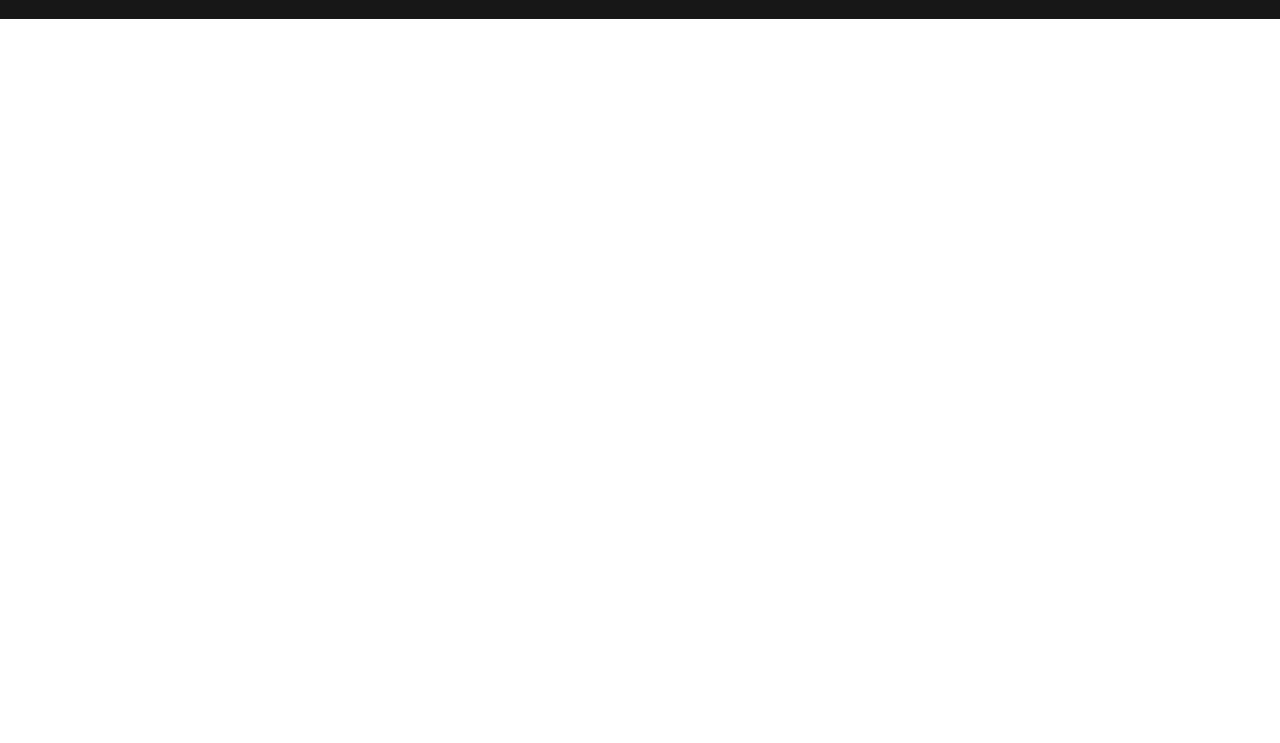
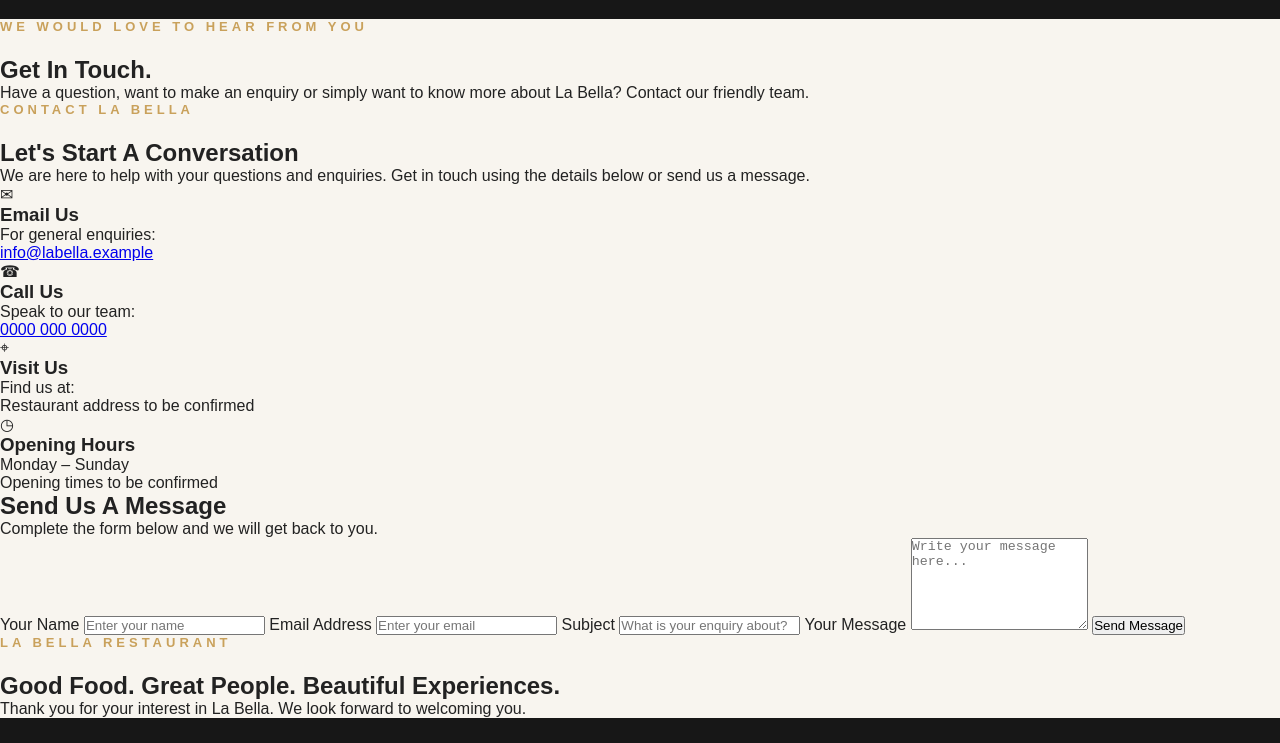
Before and after one commit to Florin558/Florin55, a plain HTML site: page Contact.html in a window 1280 px wide. Shown: the part 57-800 px from the top of the page. Drawn offline with Linux system fonts and the light colour scheme.

Commit message:
Update Contact.html

```diff
--- a/Contact.html
+++ b/Contact.html
@@ -1,3 +1,13 @@
+<!DOCTYPE html>
+<html lang="en">
+<head>
+    <meta charset="UTF-8">
+    <meta name="viewport" content="width=device-width, initial-scale=1.0">
+    <title>Contact Us | La Bella</title>
+    <link rel="stylesheet" href="style.css">
+</head>
+<body>
+
 <header class="header">
 
     <div class="logo">
@@ -103,3 +113,138 @@ body {
 
 }
 </style>
+<!-- Hero Section -->
+    <section class="contact-hero">
+        <div class="contact-hero-content">
+            <p class="gold-text">WE WOULD LOVE TO HEAR FROM YOU</p>
+            <h1>Get In <span>Touch.</span></h1>
+            <p>
+                Have a question, want to make an enquiry or simply want to
+                know more about La Bella? Contact our friendly team.
+            </p>
+        </div>
+    </section>
+
+    <!-- Contact Information -->
+    <section class="contact-section">
+
+        <div class="contact-heading">
+            <p class="gold-text">CONTACT LA BELLA</p>
+            <h2>Let's Start A Conversation</h2>
+            <p>
+                We are here to help with your questions and enquiries.
+                Get in touch using the details below or send us a message.
+            </p>
+        </div>
+
+        <div class="contact-container">
+
+            <!-- Contact Details -->
+            <div class="contact-details">
+
+                <div class="contact-card">
+                    <div class="contact-icon">✉</div>
+                    <h3>Email Us</h3>
+                    <p>For general enquiries:</p>
+                    <a href="mailto:info@labella.example">
+                        info@labella.example
+                    </a>
+                </div>
+
+                <div class="contact-card">
+                    <div class="contact-icon">☎</div>
+                    <h3>Call Us</h3>
+                    <p>Speak to our team:</p>
+                    <a href="tel:+440000000000">
+                        0000 000 0000
+                    </a>
+                </div>
+
+                <div class="contact-card">
+                    <div class="contact-icon">⌖</div>
+                    <h3>Visit Us</h3>
+                    <p>Find us at:</p>
+                    <p>Restaurant address to be confirmed</p>
+                </div>
+
+                <div class="contact-card">
+                    <div class="contact-icon">◷</div>
+                    <h3>Opening Hours</h3>
+                    <p>Monday – Sunday</p>
+                    <p>Opening times to be confirmed</p>
+                </div>
+
+            </div>
+
+            <!-- Contact Form -->
+            <div class="contact-form-container">
+                <h2>Send Us A Message</h2>
+                <p>Complete the form below and we will get back to you.</p>
+
+                <form class="contact-form" action="#" method="post">
+
+                    <label for="name">Your Name</label>
+                    <input
+                        type="text"
+                        id="name"
+                        name="name"
+                        placeholder="Enter your name"
+                        required
+                    >
+
+                    <label for="email">Email Address</label>
+                    <input
+                        type="email"
+                        id="email"
+                        name="email"
+                        placeholder="Enter your email"
+                        required
+                    >
+
+                    <label for="subject">Subject</label>
+                    <input
+                        type="text"
+                        id="subject"
+                        name="subject"
+                        placeholder="What is your enquiry about?"
+                        required
+                    >
+
+                    <label for="message">Your Message</label>
+                    <textarea
+                        id="message"
+                        name="message"
+                        rows="6"
+                        placeholder="Write your message here..."
+                        required
+                    ></textarea>
+
+                    <button type="submit" class="contact-button">
+                        Send Message
+                    </button>
+
+                </form>
+            </div>
+
+        </div>
+    </section>
+
+    <!-- Closing Message -->
+    <section class="contact-ending">
+        <p class="gold-text">LA BELLA RESTAURANT</p>
+        <h2>Good Food. Great People. Beautiful Experiences.</h2>
+        <p>
+            Thank you for your interest in La Bella. We look forward
+            to welcoming you.
+        </p>
+    </section>
+
+    <!-- Footer -->
+    <footer class="footer">
+        <h2>LA BELLA<span>.</span></h2>
+        <p>Authentic Italian Food. Unforgettable Experiences.</p>
+        <p class="copyright">© 2026 La Bella Restaurant. All Rights Reserved.</p>
+    </footer>
+
+</body>
+</html>
```
